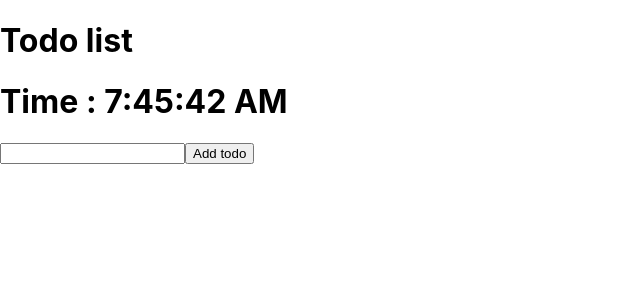
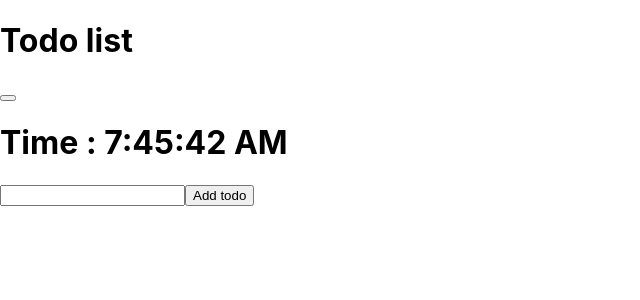
Before and after one commit to erlalitkumar/React, a React (Create React App) app: page / in a window 1280 px wide. Shown: the top 300 px of the page, without its empty margins (0-640 px from the left). Built offline with nearby package versions, Linux system fonts and the light colour scheme.

Commit message:
net code added - code clean up

```diff
--- a/package.json
+++ b/package.json
@@ -10,6 +10,7 @@
     "@types/node": "^12.11.1",
     "@types/react": "^16.9.9",
     "@types/react-dom": "^16.9.2",
+    "axios": "^0.19.0",
     "react": "^16.10.2",
     "react-dom": "^16.10.2",
     "react-scripts": "3.2.0",
--- a/src/App.tsx
+++ b/src/App.tsx
@@ -1,6 +1,7 @@
 import logo from "./logo.svg";
 import "./App.css";
 import Timer from './components/Timer'
+import Net from './components/Net'
 
 import React, { Fragment, useState } from "react";
 type FormElem = React.FormEvent<HTMLFormElement>;
@@ -37,6 +38,7 @@ export default function App(): JSX.Element {
   return (
     <Fragment>
       <h1>Todo list</h1>
+      <Net/>
       <Timer/>
       <form onSubmit={handleSubmit}>
         <input
--- /dev/null
+++ b/src/components/Net.tsx
@@ -0,0 +1,27 @@
+import React, { Component } from "react";
+import axios from "axios";
+export default class Net extends Component {
+  render() {
+    return (
+      <div>
+        <button onClick={() => this.getData()}></button>
+      </div>
+    );
+  }
+
+  getData() {
+    axios
+      .get("https://lalitbehera.github.io/station.json")
+      .then(function(response) {
+        // handle success
+        console.log(response.data.stationList);
+      })
+      .catch(function(error) {
+        // handle error
+        console.log(error);
+      })
+      .finally(function() {
+        // always executed
+      });
+  }
+}
```
Also changed, not shown: 2 other files (tests, documents, lock files or other folders).
